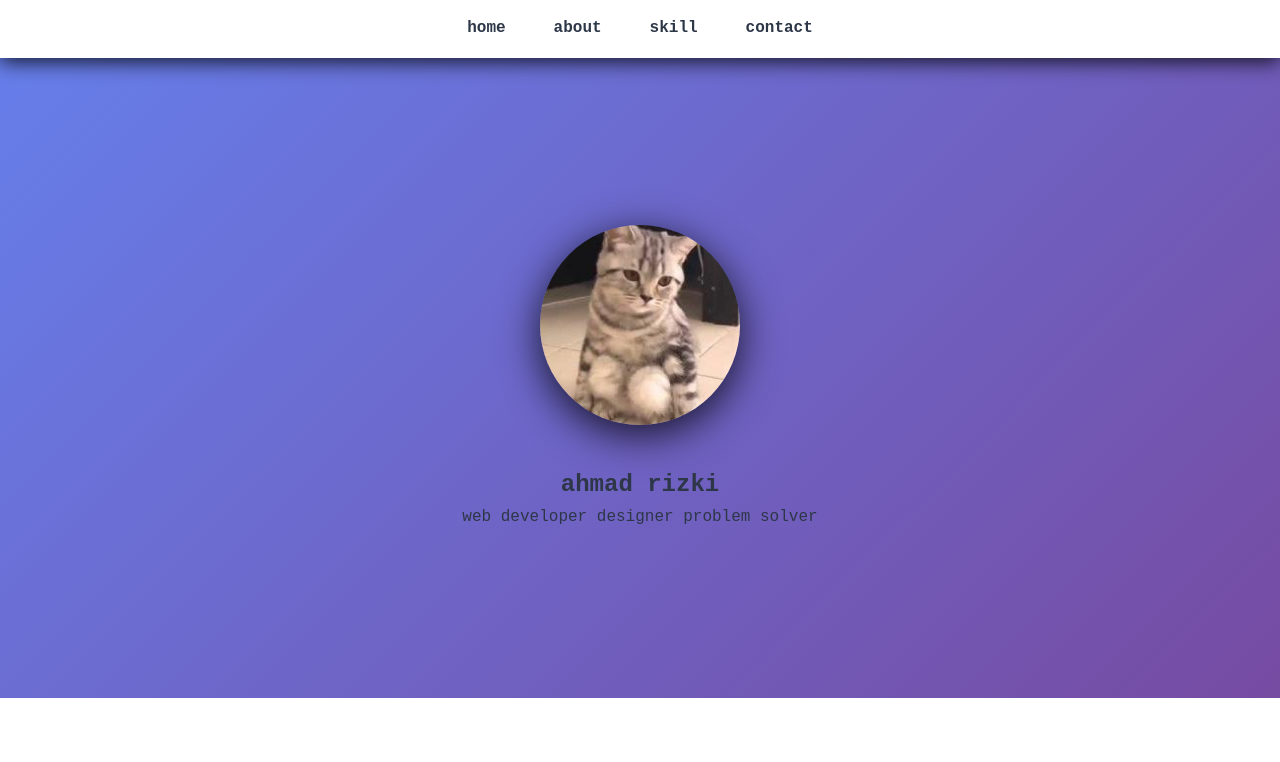
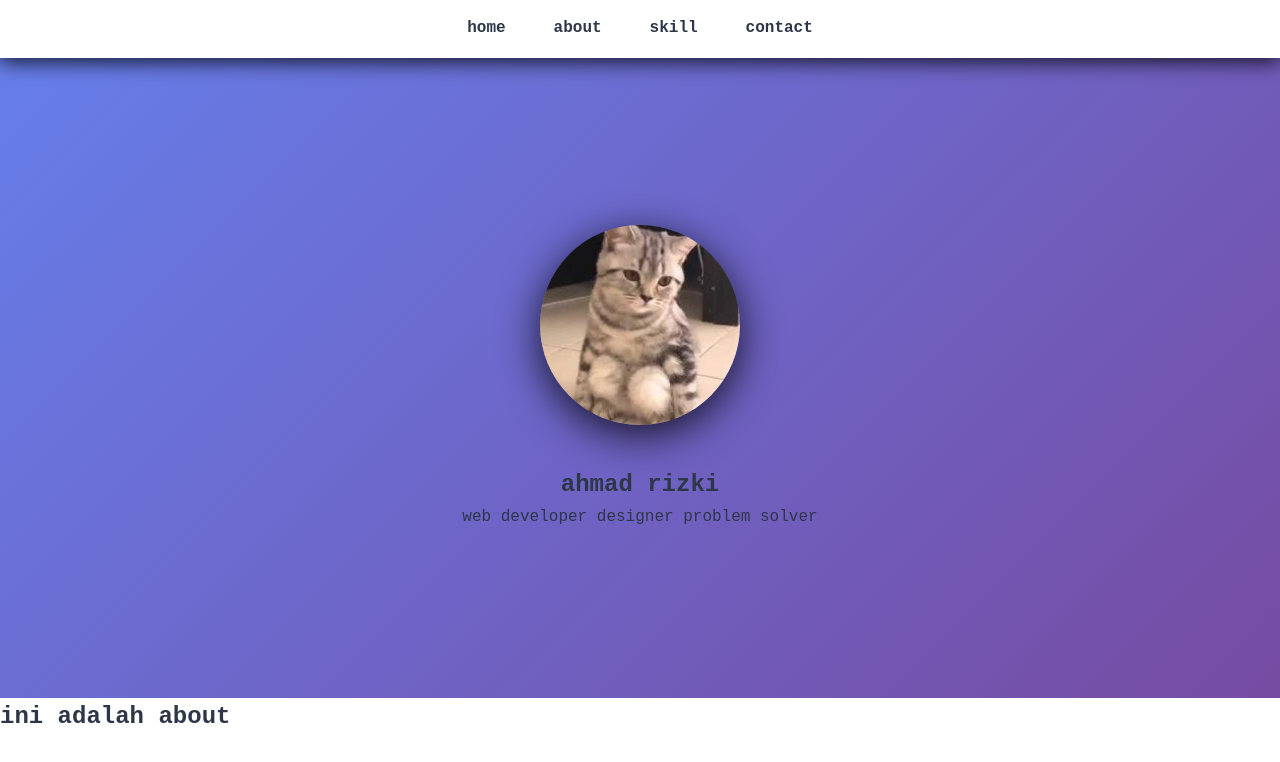
Before and after one commit to ilhmstxr/porto-fastech, a plain HTML site: page Project Day 1/index3.html in a window 1280 px wide. Drawn offline with Linux system fonts and the light colour scheme.

Commit message:
tambah file index5, modifikasi index3: menambahkan section about

```diff
--- a/Project Day 1/index3.html
+++ b/Project Day 1/index3.html
@@ -27,5 +27,11 @@
             </p>
         </div>
     </section>
+
+    <section>
+        <div class="about">
+            <h1>ini adalah about</h1>
+        </div>
+    </section>
 </body>
 </html>
```
Also changed, not shown: Project Day 1/index5.html (added, +11 -0 lines).
